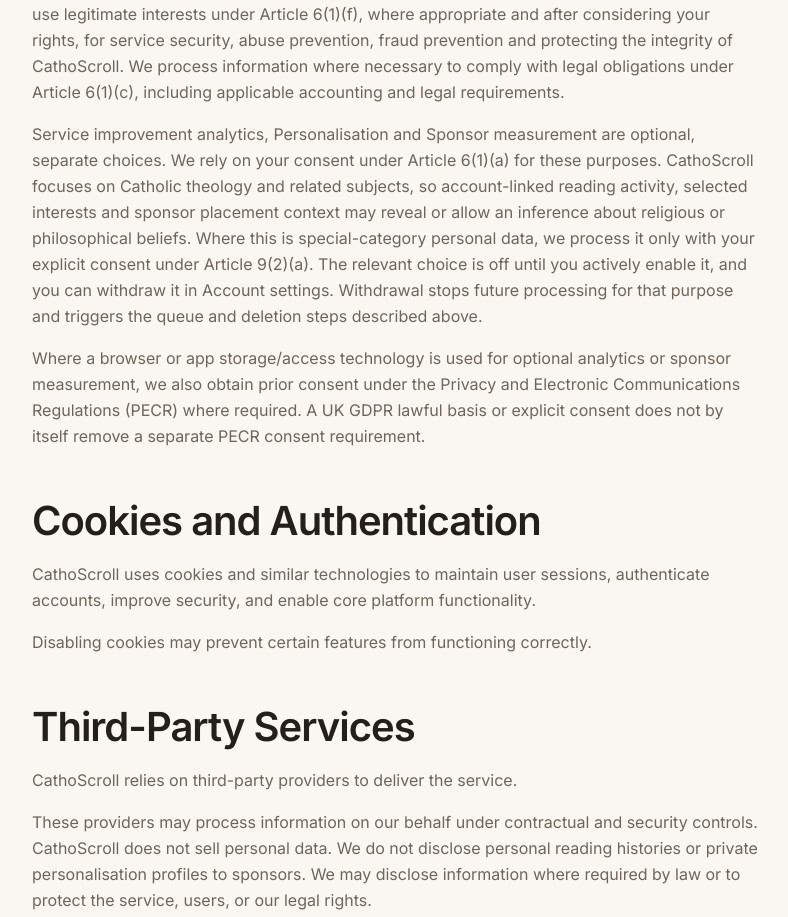
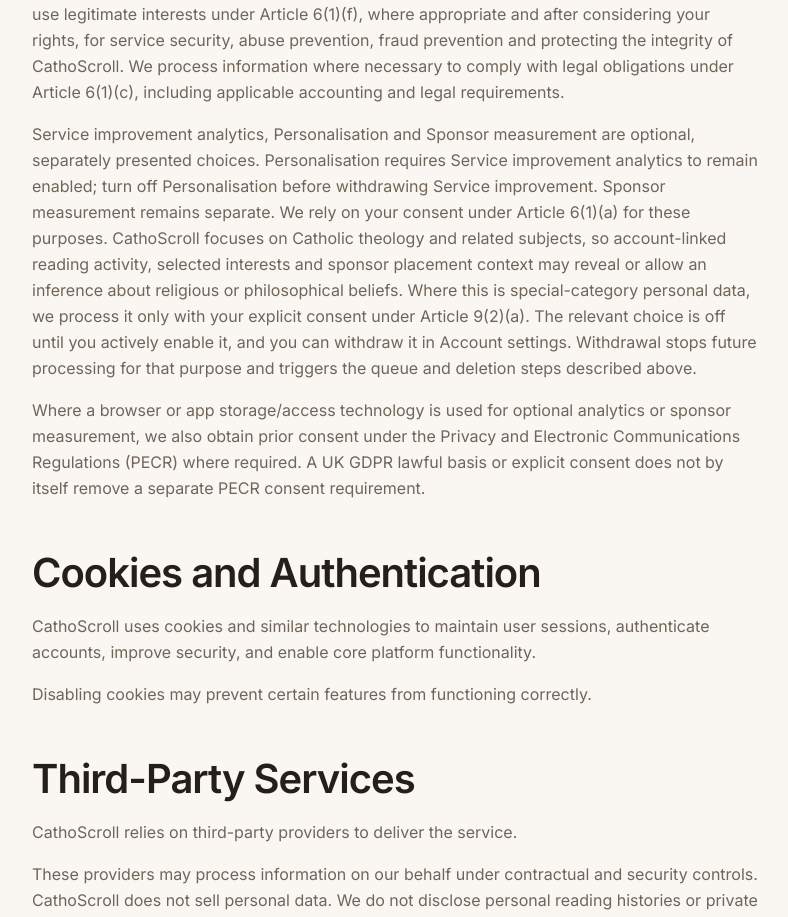
Before and after one commit to joshuaargent/TS_CathoScroll, a Next.js app: page /privacy in a window 1280 px wide. Shown: the part 5781-6698 px from the top of the page, without its empty margins (0-788 px from the left). Built offline with nearby package versions, Linux system fonts and the light colour scheme; no server answers.

Commit message:
docs(privacy): clarify consent relationship in legal basis

```diff
--- a/src/app/privacy/page.tsx
+++ b/src/app/privacy/page.tsx
@@ -245,7 +245,9 @@ export default function PrivacyPage() {
 
           <p className="text-text-secondary mt-4 leading-relaxed">
             Service improvement analytics, Personalisation and Sponsor measurement are optional,
-            separate choices. We rely on your consent under Article 6(1)(a) for these purposes.
+            separately presented choices. Personalisation requires Service improvement analytics to
+            remain enabled; turn off Personalisation before withdrawing Service improvement. Sponsor
+            measurement remains separate. We rely on your consent under Article 6(1)(a) for these purposes.
             CathoScroll focuses on Catholic theology and related subjects, so account-linked
             reading activity, selected interests and sponsor placement context may reveal or allow
             an inference about religious or philosophical beliefs. Where this is special-category
```
